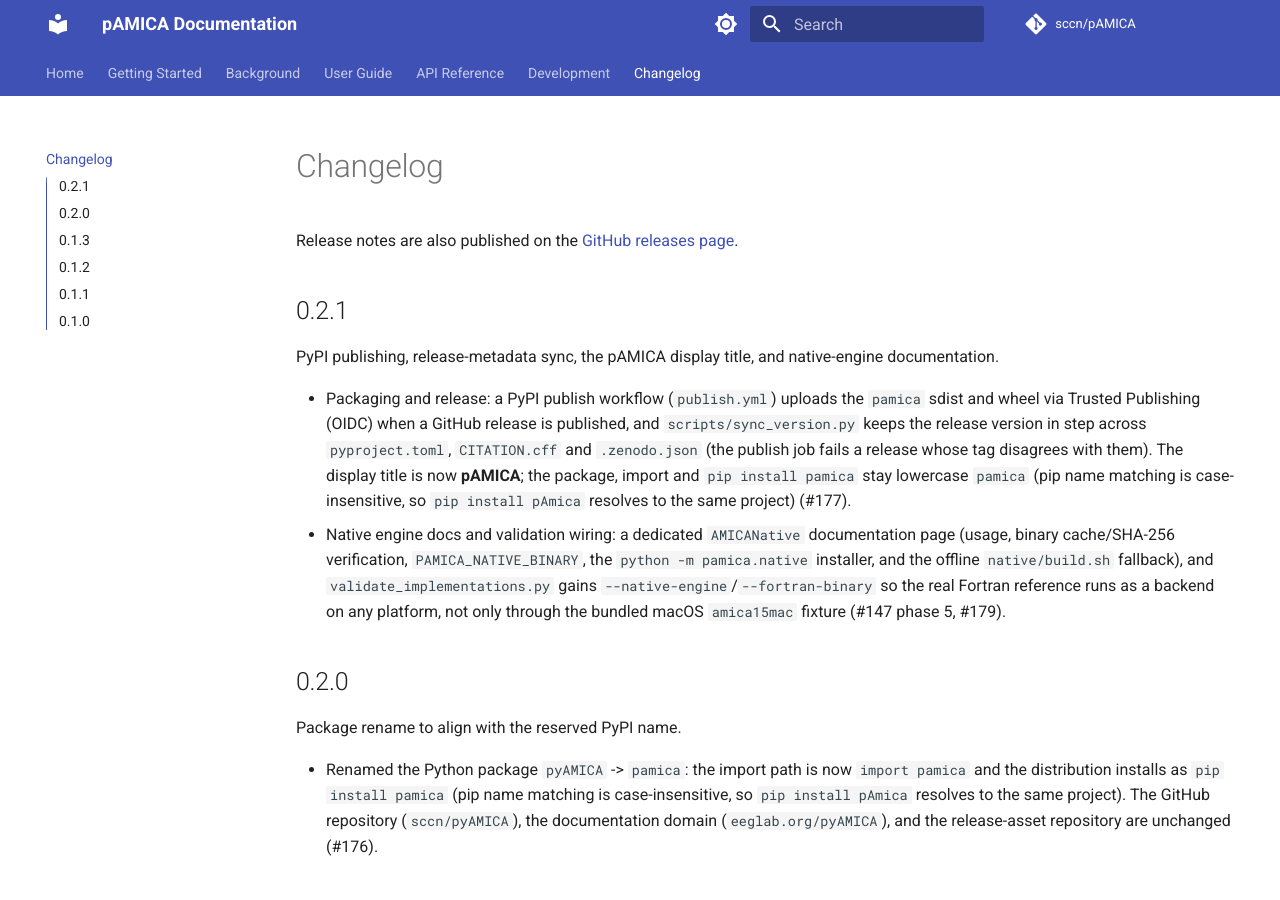
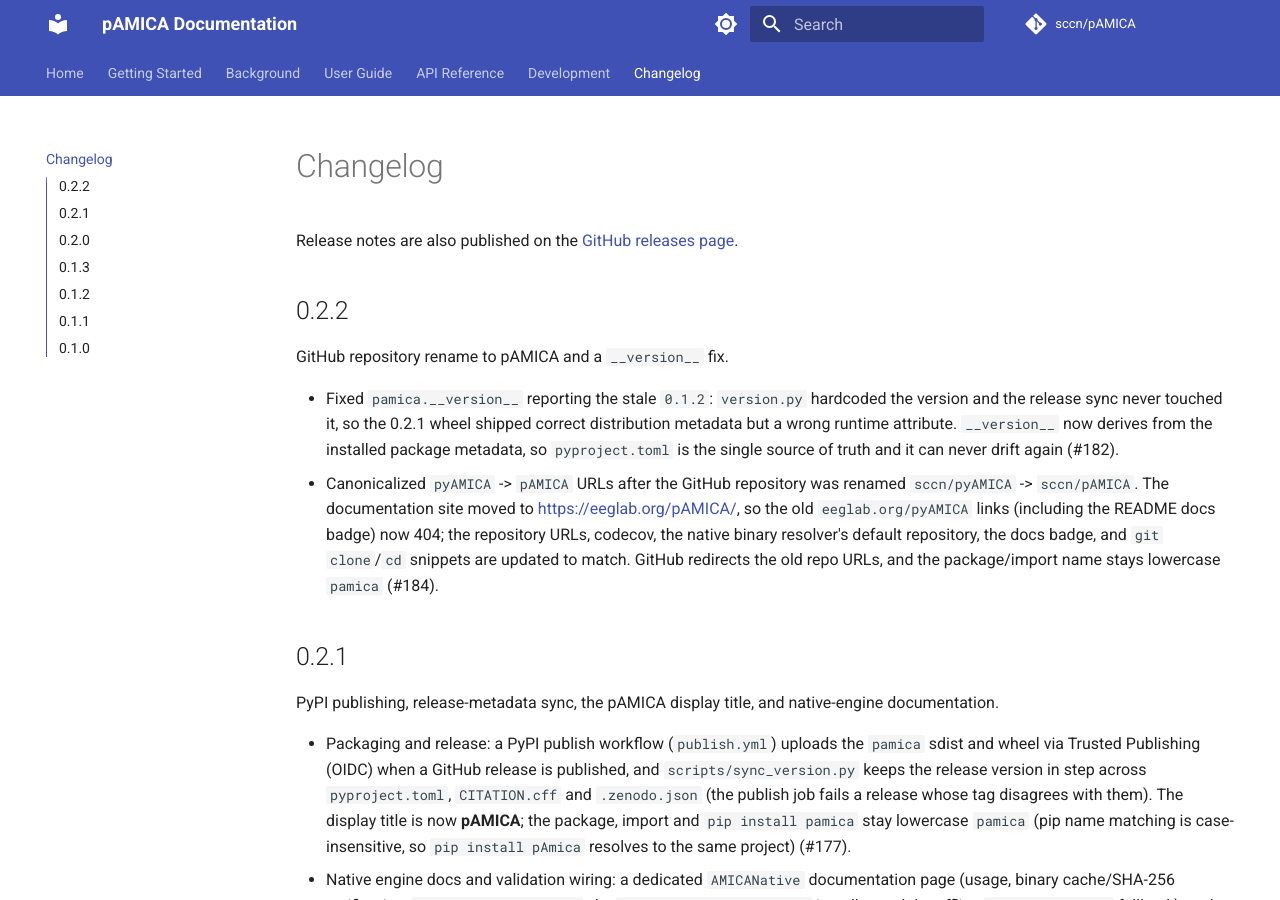
Before and after one commit to neuromechanist/pyAMICA, an MkDocs documentation site: the page built from docs/changelog.md, in a window 1280 px wide and 900 px high. Built offline with MkDocs 1.6.1 and Material for MkDocs 9.7.7, drawn with Linux system fonts in a browser that asks for light colours; comment, search, counter and statistics services are not loaded.

Commit message:
Bump version to 0.2.2 (#186)
0.2.2: __version__ now derives from package metadata (#182) and the pyAMICA->pAMICA URL canonicalization after the repo rename (#184). Synced across pyproject.toml, CITATION.cff, .zenodo.json and uv.lock.

```diff
--- a/docs/changelog.md
+++ b/docs/changelog.md
@@ -2,6 +2,23 @@
 
 Release notes are also published on the
 [GitHub releases page](https://github.com/sccn/pAMICA/releases).
+
+## 0.2.2
+
+GitHub repository rename to pAMICA and a `__version__` fix.
+
+- Fixed `pamica.__version__` reporting the stale `0.1.2`: `version.py` hardcoded
+  the version and the release sync never touched it, so the 0.2.1 wheel shipped
+  correct distribution metadata but a wrong runtime attribute. `__version__` now
+  derives from the installed package metadata, so `pyproject.toml` is the single
+  source of truth and it can never drift again (#182).
+- Canonicalized `pyAMICA` -> `pAMICA` URLs after the GitHub repository was
+  renamed `sccn/pyAMICA` -> `sccn/pAMICA`. The documentation site moved to
+  <https://eeglab.org/pAMICA/>, so the old `eeglab.org/pyAMICA` links (including
+  the README docs badge) now 404; the repository URLs, codecov, the native
+  binary resolver's default repository, the docs badge, and `git clone`/`cd`
+  snippets are updated to match. GitHub redirects the old repo URLs, and the
+  package/import name stays lowercase `pamica` (#184).
 
 ## 0.2.1
 
--- a/pyproject.toml
+++ b/pyproject.toml
@@ -4,7 +4,7 @@
 
 [project]
 name = "pamica"
-version = "0.2.1"
+version = "0.2.2"
 description = "pAMICA: Python implementation of the Adaptive Mixture ICA algorithm"
 readme = "README.md"
 authors = [
```
Also changed, not shown: .zenodo.json, 2 other files.
